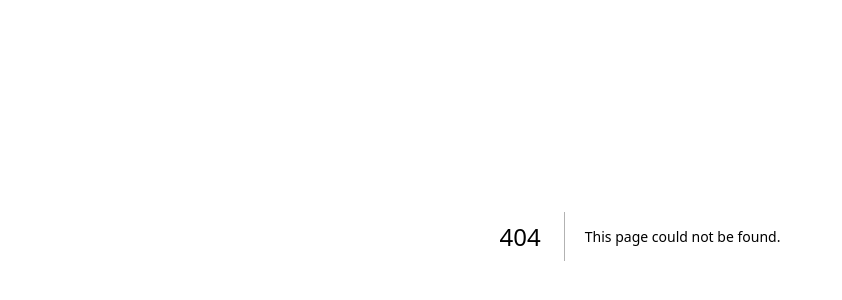
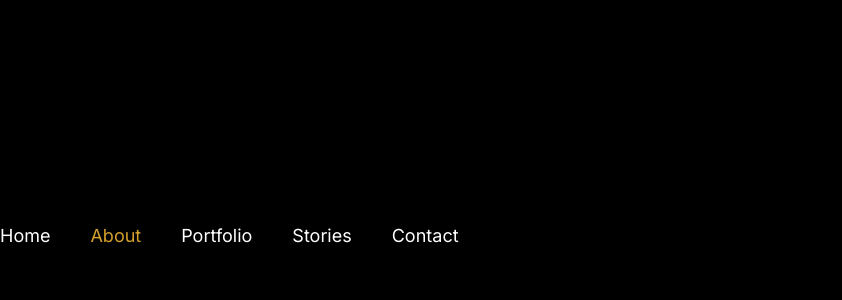
Before and after one commit to dsRepo-cmd/kezta-next, a Next.js app: page /about in a window 1280 px wide. Before the commit this address had no page. Shown: the part 164-464 px from the top of the page, without its empty margins (0-842 px from the left). Built offline with nearby package versions, Linux system fonts and the light colour scheme.

Commit message:
Navigation upd fix

```diff
--- /dev/null
+++ b/src/app/about/layout.tsx
@@ -0,0 +1,17 @@
+import type { Metadata } from "next";
+import { Inter } from "next/font/google";
+
+const inter = Inter({ subsets: ["latin"] });
+
+export const metadata: Metadata = {
+  title: "KAZTA about",
+  description: "KAZTA app",
+};
+
+export default function RootLayout({
+  children,
+}: Readonly<{
+  children: React.ReactNode;
+}>) {
+  return <>{children}</>;
+}
--- /dev/null
+++ b/src/app/about/page.tsx
@@ -0,0 +1,10 @@
+import Navigation from "@/containers/Navigation/Navigation";
+import { NavigationName } from "@/data/navigation";
+
+export default function About() {
+  return (
+    <main className="flex flex-row  min-h-screen  justify-between  bg-black overflow-hidden">
+      <Navigation path={NavigationName.About} />
+    </main>
+  );
+}
--- a/src/app/globals.css
+++ b/src/app/globals.css
@@ -11,7 +11,3 @@ body {
   color: #fff;
   background-color: black;
 }
-
-.title {
-  transform: rotate(270deg);
-}
--- a/src/app/page.tsx
+++ b/src/app/page.tsx
@@ -1,7 +1,8 @@
 import Card from "@/components/Card/Card";
-import { navigation } from "@/data/navigation";
+import Navigation from "@/containers/Navigation/Navigation";
+import { NavigationName } from "@/data/navigation";
+
 import { socialLinks } from "@/data/socialLinks";
-import { link } from "fs";
 
 import Image from "next/image";
 import Link from "next/link";
@@ -27,17 +28,7 @@ export default function Home() {
       {/* hero */}
       <div className="relative w-full mt-5">
         <div className="  flex flex-col items-end  w-full  h-[90%] p-10 bg-hero-pattern  bg-no-repeat bg-cover ">
-          <nav className=" flex justify-center items-center gap-10">
-            {navigation.map((link) => (
-              <Link
-                className=" text-lg hover:text-orange duration-300"
-                key={link.id}
-                href={link.path}
-              >
-                {link.name}
-              </Link>
-            ))}
-          </nav>
+          <Navigation path={NavigationName.Home} />
 
           <div className=" absolute bottom-[150px] right-[-50px] w-[450px] h-[250px] z-10 ">
             <Card>
--- a/src/containers/Navigation/Navigation.tsx
+++ b/src/containers/Navigation/Navigation.tsx
@@ -1,17 +1,24 @@
-import { navigation } from "@/data/navigation";
+import { NavigationName, navigation } from "@/data/navigation";
 import Link from "next/link";
-import { memo } from "react";
 
-const Navigation = () => {
+interface NavigationProps {
+  path?: NavigationName;
+}
+
+export default function Navigation({ path }: NavigationProps) {
   return (
     <nav className=" flex justify-center items-center gap-10">
       {navigation.map((link) => (
-        <Link className=" text-lg" key={link.id} href={link.path}>
+        <Link
+          className={` text-lg hover:text-orange duration-300 ${
+            path === link.name ? "text-orange" : ""
+          }`}
+          key={link.id}
+          href={link.path}
+        >
           {link.name}
         </Link>
       ))}
     </nav>
   );
-};
-
-export default memo(Navigation);
+}
--- a/src/data/navigation.tsx
+++ b/src/data/navigation.tsx
@@ -1,13 +1,21 @@
 interface Navigation {
-  name: string;
+  name: NavigationName;
   path: string;
   id: string;
 }
 
+export enum NavigationName {
+  Home = "Home",
+  About = "About",
+  Portfolio = "Portfolio",
+  Stories = "Stories",
+  Contact = "Contact",
+}
+
 export const navigation: Navigation[] = [
-  { name: "Home", path: "/", id: "1" },
-  { name: "About", path: "/about", id: "2" },
-  { name: "Portfolio", path: "/portfolio", id: "3" },
-  { name: "Stories", path: "/stories", id: "4" },
-  { name: "Contact", path: "/contact", id: "5" },
+  { name: NavigationName.Home, path: "/", id: "1" },
+  { name: NavigationName.About, path: "/about", id: "2" },
+  { name: NavigationName.Portfolio, path: "/portfolio", id: "3" },
+  { name: NavigationName.Stories, path: "/stories", id: "4" },
+  { name: NavigationName.Contact, path: "/contact", id: "5" },
 ];
--- a/tailwind.config.ts
+++ b/tailwind.config.ts
@@ -4,6 +4,7 @@ const config: Config = {
   content: [
     "./src/pages/**/*.{js,ts,jsx,tsx,mdx}",
     "./src/components/**/*.{js,ts,jsx,tsx,mdx}",
+    "./src/containers/**/*.{js,ts,jsx,tsx,mdx}",
     "./src/app/**/*.{js,ts,jsx,tsx,mdx}",
   ],
   theme: {
```
